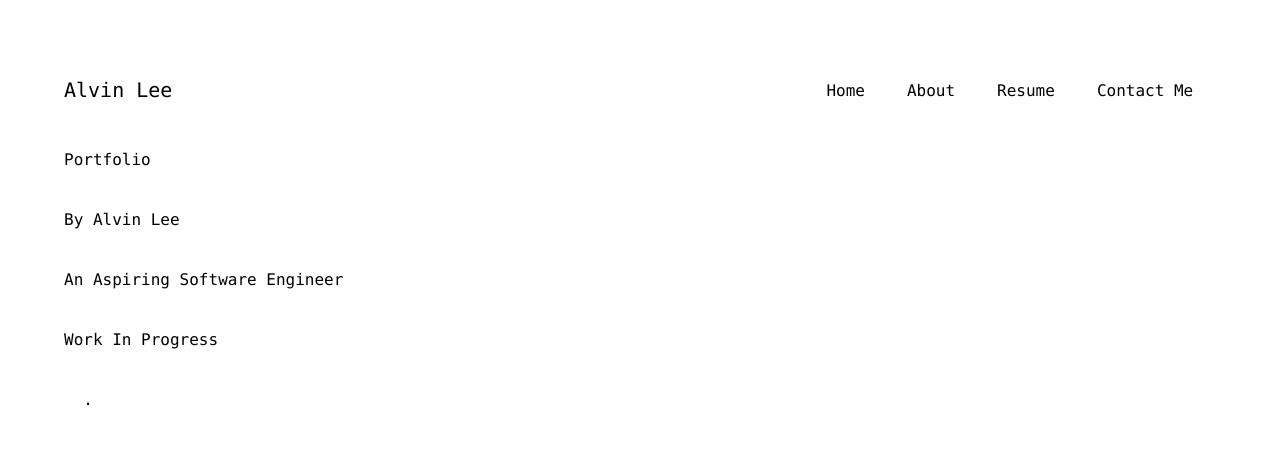
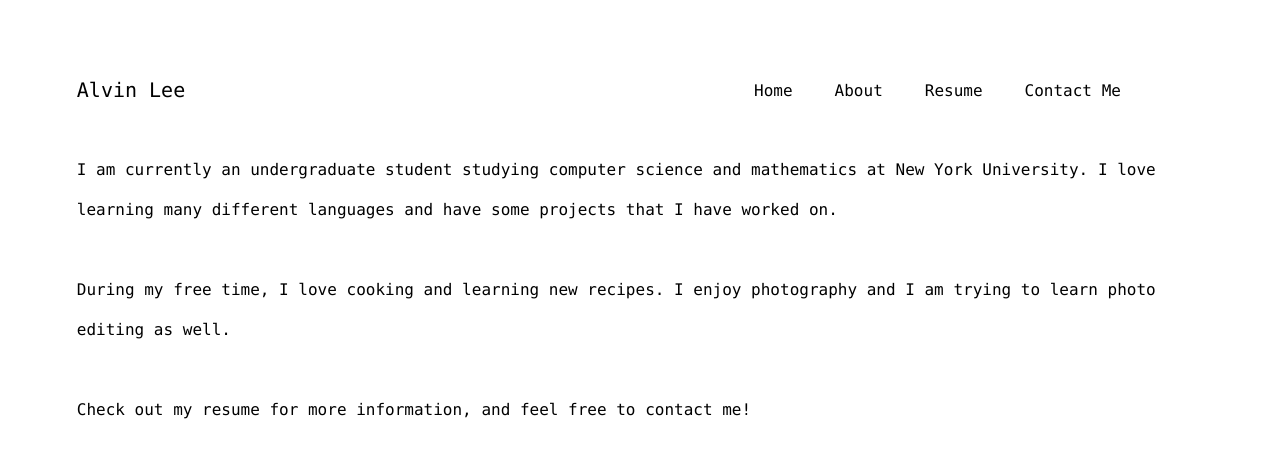
Before and after one commit to alvinlee00/alvinlee00.github.io, a React (Create React App) app: page /About in a window 1280 px wide. Shown: the top 458 px of the page. Built offline with nearby package versions, Linux system fonts and the light colour scheme.

Commit message:
working nav bar and added in page links

```diff
--- a/package.json
+++ b/package.json
@@ -1,5 +1,5 @@
 {
-  "homepage":"http://alvinlee00.github.io",
+  "homepage": "http://alvinlee00.github.io",
   "name": "react-deploy",
   "version": "0.1.0",
   "private": true,
@@ -9,6 +9,7 @@
     "@testing-library/user-event": "^13.5.0",
     "react": "^18.0.0",
     "react-dom": "^18.0.0",
+    "react-router-dom": "^6.3.0",
     "react-scripts": "5.0.1",
     "web-vitals": "^2.1.4"
   },
--- /dev/null
+++ b/src/About.js
@@ -0,0 +1,29 @@
+import React from 'react'
+import Navbar from "./components/Navbar/Navbar";
+import './App.css';
+
+
+function About(){
+	return(
+		<div>
+			<Navbar />
+			<span className="title">
+				<span className="title-content">
+					I am currently an undergraduate student studying computer science and mathematics at New York University.
+					I love learning many different languages and have some projects that I have worked on.
+				</span>
+				<br></br>
+				<span className="title-content title-second">
+					During my free time, I love cooking and learning new recipes. I enjoy photography and I am trying
+					to learn photo editing as well.
+				</span>
+				<br></br>
+				<span className="title-content title-third">
+					Check out my resume for more information, and feel free to contact me!
+				</span>
+			</span>
+		</div>
+	)
+}
+
+export default About;
--- a/src/App.css
+++ b/src/App.css
@@ -1,8 +1,9 @@
 .title{
-
+  position:relative;
+  top:20px;
+  padding-bottom:50px;
   color: black;
-  text-transform: capitalize;
-  line-height: 60px;
+  line-height: 40px;
 }
 .title-content{
   display: block;
@@ -31,7 +32,8 @@
   }
 }
 body{
-  margin-left:5%;
+  margin-left:6%;
+  margin-right:6%;
   margin-top:50px;
   background-color: white;
 }
--- a/src/App.js
+++ b/src/App.js
@@ -1,23 +1,19 @@
 import React from 'react';
-import Navbar from "./components/Navbar/Navbar";
 import './App.css';
-
-
+import Home from "./Home";
+import About from "./About";
+import Contact from "./Contact";
+import  { Routes, Route } from "react-router-dom";
 
 function App() {
   return (
 
     <div>
-      <Navbar />
-      <span className="title">
-        <span className="title-content">Portfolio</span>
-        <span className="title-content title-second">by alvin lee</span>
-        <span className="title-content title-third">an aspiring software engineer</span>
-        <span className="title-content title-fourth">work in progress</span>
-        <span className="one">.</span>
-        <span className="two">.</span>
-        <span className="three">.</span>
-      </span>
+      <Routes>
+        <Route path="/" element={<Home />}/>
+        <Route path="/About" element={<About />}/>
+        <Route path="/Contact" element={<Contact />}/>
+      </Routes>
 
     </div>
 
--- /dev/null
+++ b/src/Contact.js
@@ -0,0 +1,13 @@
+import React from 'react'
+import Navbar from "./components/Navbar/Navbar";
+import './App.css';
+
+function Contact(){
+	return(
+		<div>
+			<Navbar />
+    </div>
+	)
+}
+
+export default Contact;
--- /dev/null
+++ b/src/Home.js
@@ -0,0 +1,26 @@
+import React from 'react';
+import Navbar from "./components/Navbar/Navbar";
+import './App.css';
+
+function Home() {
+  return (
+
+    <div>
+      <Navbar />
+
+      <span className="title">
+        <span className="title-content">Portfolio</span>
+        <span className="title-content title-second">By Alvin Lee</span>
+        <span className="title-content title-third">An Aspiring Software Engineer</span>
+        <span className="title-content title-fourth">Work In Progress</span>
+        <span className="one">.</span>
+        <span className="two">.</span>
+        <span className="three">.</span>
+      </span>
+
+    </div>
+
+  );
+}
+
+export default Home;
--- a/src/components/Navbar/MenuItems.js
+++ b/src/components/Navbar/MenuItems.js
@@ -1,13 +1,13 @@
 export const MenuItems = [
     {
         label: 'Home',
-        url: 'Home',
+        url: '/',
         cName: 'nav-links',
         target: '_self',
     },
     {
         label: 'About',
-        url: 'About',
+        url: '/About',
         cName: 'nav-links',
         target: '_self',
     },
@@ -19,7 +19,7 @@ export const MenuItems = [
     },
     {
         label: 'Contact Me',
-        url: '#',
+        url: '/Contact',
         cName: 'nav-links',
         target: '_self',
     },
--- a/src/components/Navbar/Navbar.js
+++ b/src/components/Navbar/Navbar.js
@@ -1,6 +1,7 @@
 import React from 'react';
 import { MenuItems } from "./MenuItems"
 import './Navbar.css'
+
 
 class Navbar extends React.Component {
     state = { clicked: false }
--- a/src/index.js
+++ b/src/index.js
@@ -2,11 +2,13 @@ import React from 'react';
 import ReactDOM from 'react-dom/client';
 import './index.css';
 import App from './App';
+import { BrowserRouter } from 'react-router-dom';
 
 
 const root = ReactDOM.createRoot(document.getElementById('root'));
 root.render(
-
-    <App />,
+    <BrowserRouter>
+        <App />
+    </BrowserRouter>
 
 );
```
Also changed, not shown: src/About.css (added), src/Contact.css (added), 1 other file (tests, documents, lock files or other folders).
